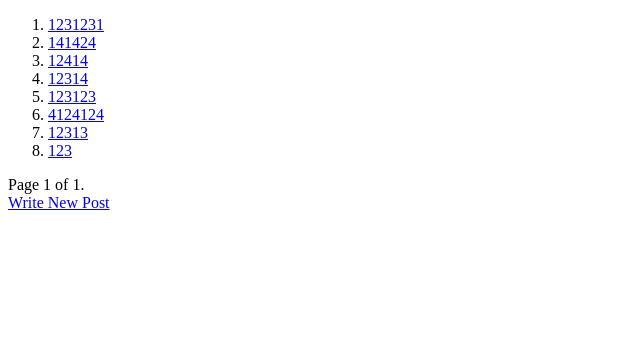
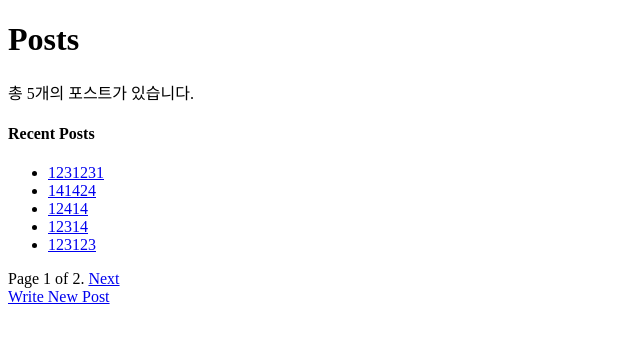
Before and after one commit to 12kimih/Assignment02, a Django app: page / in a window 1280 px wide. Shown: the top 343 px of the page, without its empty margins (0-640 px from the left). Run offline with Django 3.2, Linux system fonts and the light colour scheme; data comes from the database, SQL or seed files in the repository; both versions use the stored data as it was after the commit.

Commit message:
improved post_list template

```diff
--- a/mysite/board/templates/board/post_list.html
+++ b/mysite/board/templates/board/post_list.html
@@ -15,12 +15,17 @@
     {% endfor %}
   </ul>
   {% endif %}
+  <div>
+    <h1>Posts</h1>
+    <p>총 {{ object_list|length }}개의 포스트가 있습니다.</p>
+    <h4>Recent Posts</h4>
+  </div>
   <div class="list">
-    <ol>
+    <ul>
       {% for obj in object_list %}
       <li><a href="{% url 'post_detail' pk=obj.id %}">{{ obj.title }}</a></li>
       {% endfor %}
-    </ol>
+    </ul>
   </div>
   <div class="paginator">
     {% if page_obj.has_previous %}
--- a/mysite/board/views.py
+++ b/mysite/board/views.py
@@ -11,7 +11,7 @@ from .forms import PostForm
 # Create your views here.
 class PostListView(ListView):
     model = Post
-    paginate_by = 15
+    paginate_by = 5
 
 class PostDetailView(DetailView):
     model = Post
```
Also changed, not shown: mysite/db.sqlite3.
